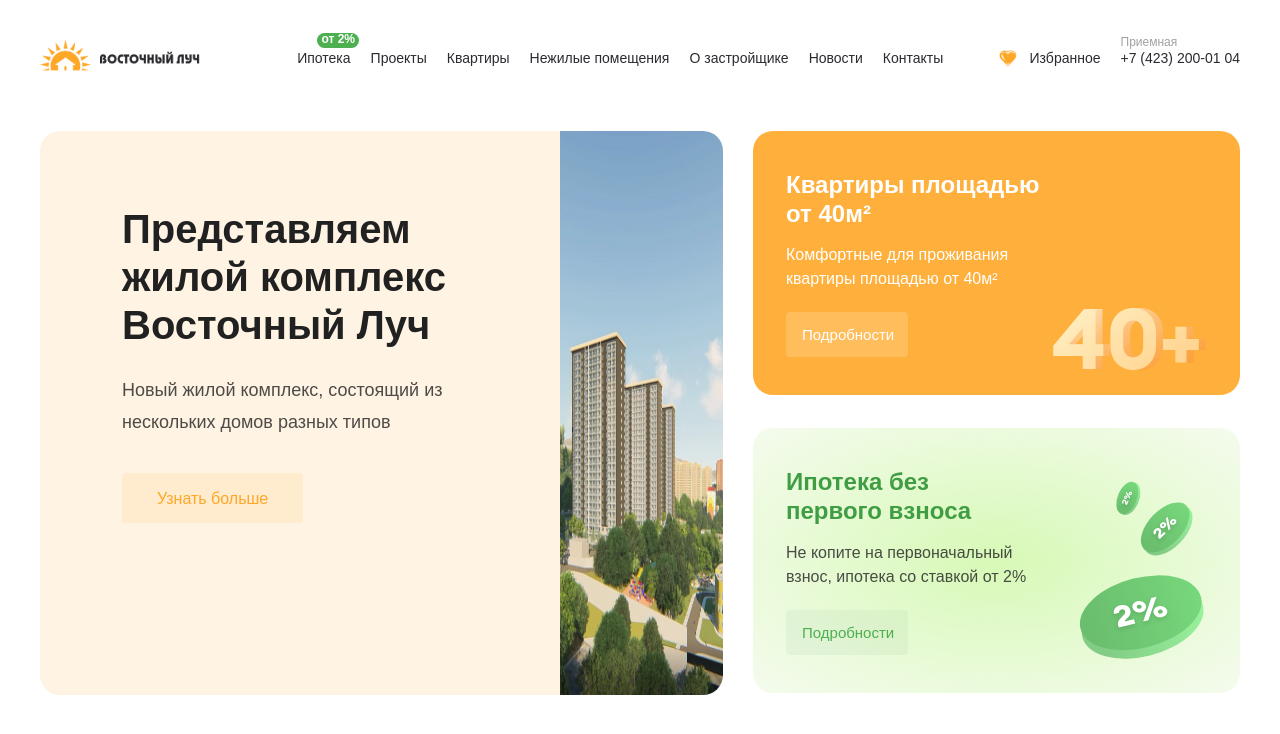
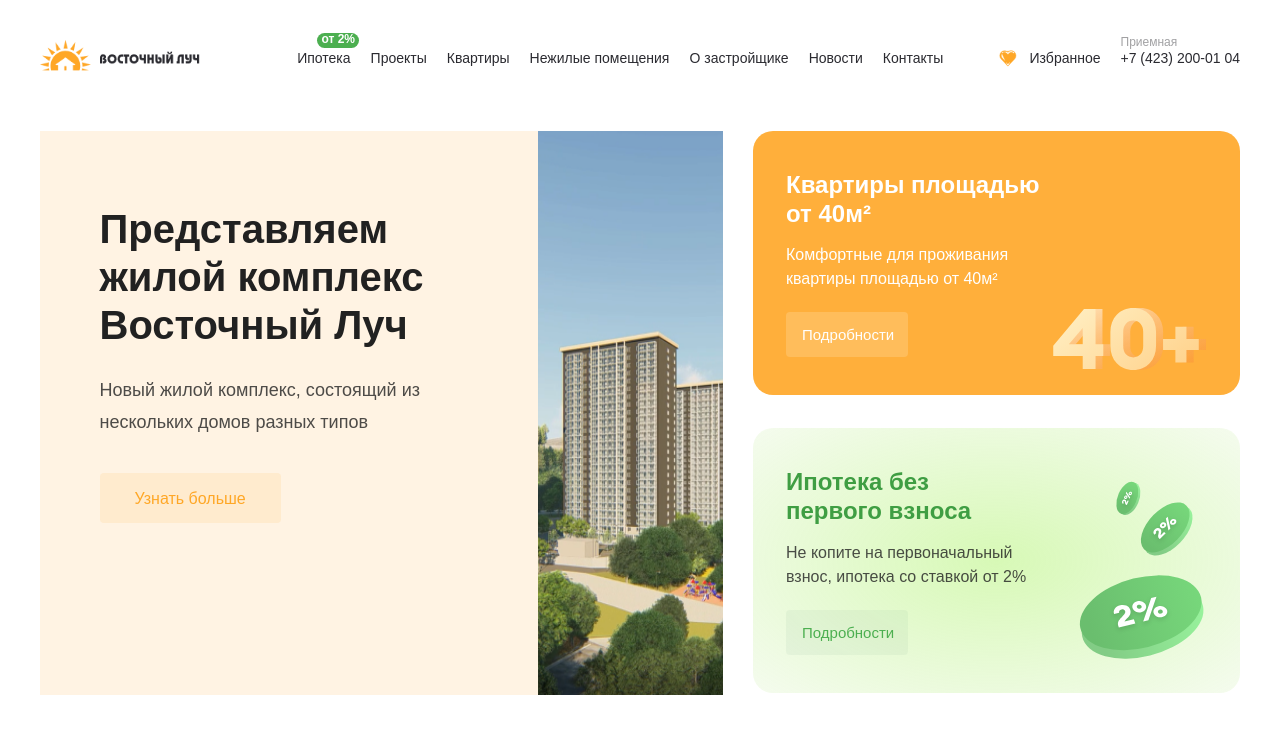
Before and after one commit to FernanMag/vost_luch, a plain HTML site: page index.html in a window 1280 px wide. Drawn offline with nearby package versions, Linux system fonts and the light colour scheme; a web font is replaced by a local one.

Commit message:
Add files via upload

```diff
--- a/index.html
+++ b/index.html
@@ -106,7 +106,9 @@
             <div class="MainBlockLeft swiper-container">
                 <div class="SliderWrapper swiper-wrapper">
 
+                    <div class="swiper-slide">
                         <div class="SliderInner">
+
                             <div class="title">
                                 Представляем жилой комплекс Восточный Луч
                             </div>
@@ -121,11 +123,53 @@
                                 </div>
                             </a>
                         </div>
-                    <div class="SliderImg">
-                        <img src="public/images/firstslideimg.png">
+                            <div class="SliderImg">
+                                <img src="public/images/firstslideimg.png">
+                            </div>
                     </div>
+                    <div class="swiper-slide">
+                        <div class="SliderInner">
 
+                            <div class="title">
+                                Представляем жилой комплекс Восточный Луч
+                            </div>
+
+                            <div class="text">
+                                Новый жилой комплекс, состоящий из нескольких домов разных типов
+                            </div>
+
+                            <a href ="/">
+                                <div class="button">
+                                    Узнать больше
+                                </div>
+                            </a>
+                        </div>
+                        <div class="SliderImg">
+                            <img src="public/images/firstslideimg.png">
+                        </div>
                     </div>
+                    <div class="swiper-slide">
+                        <div class="SliderInner">
+
+                            <div class="title">
+                                Представляем жилой комплекс Восточный Луч
+                            </div>
+
+                            <div class="text">
+                                Новый жилой комплекс, состоящий из нескольких домов разных типов
+                            </div>
+
+                            <a href ="/">
+                                <div class="button">
+                                    Узнать больше
+                                </div>
+                            </a>
+                        </div>
+                        <div class="SliderImg">
+                            <img src="public/images/firstslideimg.png">
+                        </div>
+                    </div>
+                </div>
 
 
 <!--                <div class="sliderArrows">
--- a/js/slider.js
+++ b/js/slider.js
@@ -1,4 +1,6 @@
 
-swiper = new Swiper('.', {
+swiper = new Swiper('.MainBlockLeft', {
     slidesPerView: 1,
+    spaceBetween: 45,
+    loop: true,
 });
--- a/styles/layout/MainBlock.scss
+++ b/styles/layout/MainBlock.scss
@@ -11,8 +11,9 @@
   }
   @include utils.centering;
   .MainBlockLeft {
-    display: flex;
-    flex-direction: row;
+    max-width: 896px;
+    overflow: hidden;
+    margin-right: 30px;
     .sliderArrows {
       position: absolute;
       display: flex;
@@ -23,6 +24,7 @@
   .MainBlockRight {
     display: flex;
     flex-direction: column;
+    width: 100%;
   }
   .MainBlockFirstBlockInner, .MainBlockSecondBlockInner {
     padding: 40px 165px 38px 33px;
@@ -134,16 +136,27 @@
   }
 
   .SliderWrapper {
+    justify-content: flex-start;
     @include utils.centering;
-    margin-right: 30px;
+    .swiper-slide {
+      border-radius: 20px;
+    }
     .SliderImg img {
-      height: 100%;
-      width: 100%;
+
       border-radius: 0 20px 20px 0;
     }
     .SliderImg {
+
+    }
+    .swiper-slide  {
+      display: flex;
+      flex-direction: row;
       width: 100%;
+    }
+    .swiper-slide img {
       height: 100%;
+      max-height: 564.2px;
+      max-width: 346px;
     }
   }
   .SliderInner {
```
Also changed, not shown: styles/layout/MainBlock.css, 1 other file.
